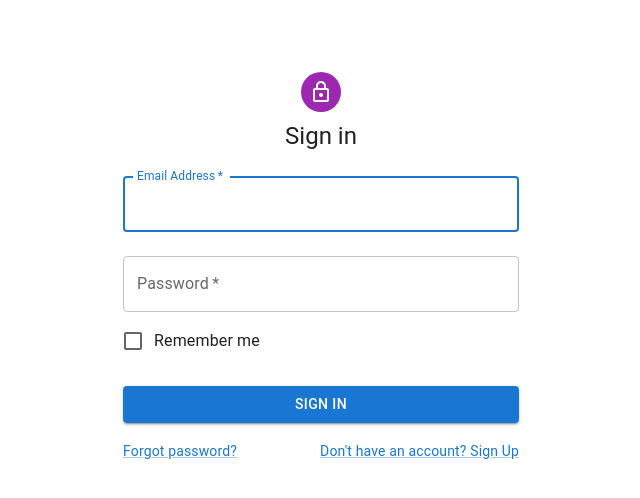
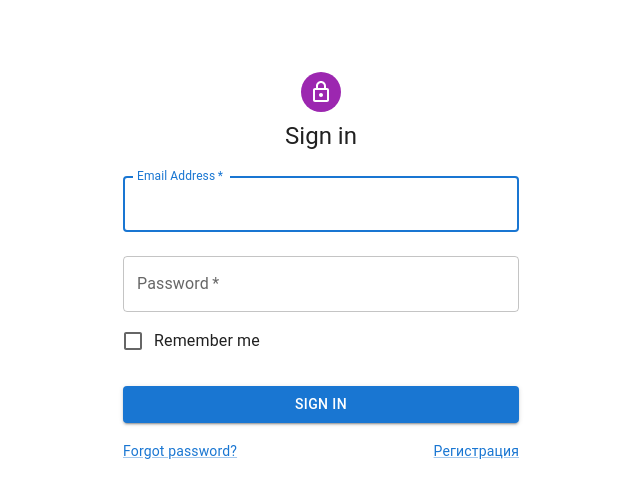
Before and after one commit to VladislavKon/Gamification, a React (Create React App) app in the folder ClientApp/: page /signin in a window 1280 px wide. Shown: the top 498 px of the page, without its empty margins (319-959 px from the left). Built offline with nearby package versions, Linux system fonts and the light colour scheme.

Commit message:
feat: add link routs between sign in and sign up pages

```diff
--- a/ClientApp/src/auth/SignIn.tsx
+++ b/ClientApp/src/auth/SignIn.tsx
@@ -14,7 +14,8 @@ import Container from '@mui/material/Container';
 import { createTheme, ThemeProvider } from '@mui/material/styles';
 import { useAppDispatch } from '../app/hooks';
 import { signInComplete } from './authSlice';
-import { Redirect } from 'react-router-dom';
+import { Redirect, Link as LinkRoute } from 'react-router-dom';
+
 
 const theme = createTheme();
 
@@ -110,8 +111,8 @@ export default function SignIn() {
                 </Link>
               </Grid>
               <Grid item>
-                <Link href="#" variant="body2">
-                  {"Don't have an account? Sign Up"}
+                <Link component={LinkRoute} to='/signup' variant="body2" >
+                  {"Регистрация"}
                 </Link>
               </Grid>
             </Grid>
--- a/ClientApp/src/auth/SignUp.tsx
+++ b/ClientApp/src/auth/SignUp.tsx
@@ -12,6 +12,7 @@ import LockOutlinedIcon from '@mui/icons-material/LockOutlined';
 import Typography from '@mui/material/Typography';
 import Container from '@mui/material/Container';
 import { createTheme, ThemeProvider } from '@mui/material/styles';
+import { Redirect, Link as LinkRoute } from 'react-router-dom';
 
 function Copyright(props: any) {
   return (
@@ -118,8 +119,8 @@ export default function SignUp() {
             </Button>
             <Grid container justifyContent="flex-end">
               <Grid item>
-                <Link href="#" variant="body2">
-                  Already have an account? Sign in
+                <Link component={LinkRoute} to='/signin' variant="body2">
+                  Уже есть аккаунт? Войти
                 </Link>
               </Grid>
             </Grid>
```
